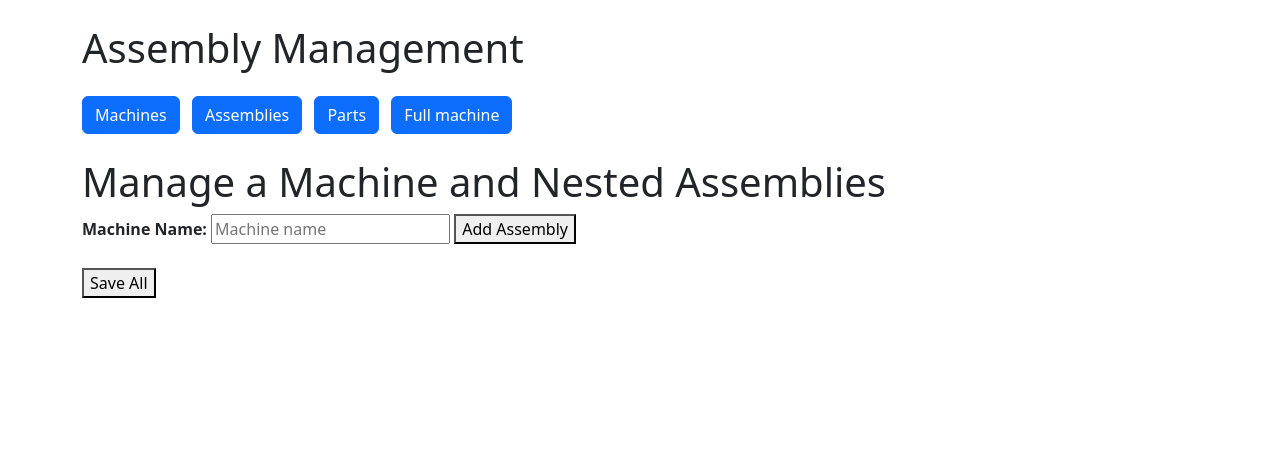
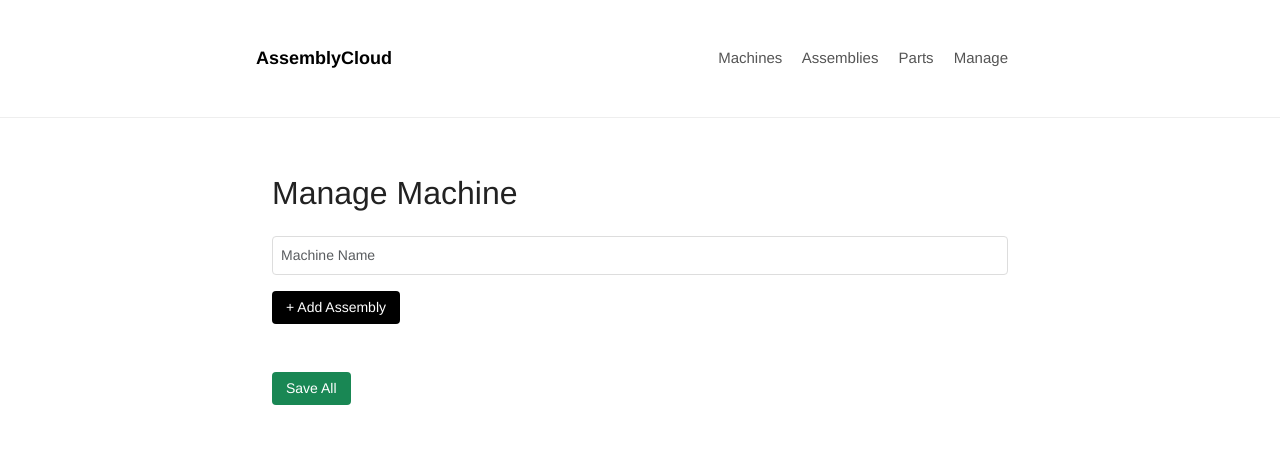
Before and after one commit to alex-1-tech/AssemCloud, a Django app: page /manage/ in a window 1280 px wide. Shown: the top 460 px of the page. Run offline with Django 5.2, Linux system fonts and the light colour scheme.

Commit message:
Added hierarchies to templates and fixed the tree-like saving of models.

```diff
--- a/assembler/assembler/settings/base.py
+++ b/assembler/assembler/settings/base.py
@@ -121,6 +121,10 @@ USE_TZ = True
 
 STATIC_URL = "static/"
 
+STATICFILES_DIRS = [
+    BASE_DIR / "static",
+]
+
 # Default primary key field type
 # https://docs.djangoproject.com/en/5.2/ref/settings/#default-auto-field
 
--- /dev/null
+++ b/assembler/assembler/static/assembler/css/styles.css
@@ -0,0 +1,75 @@
+body {
+    background: #fff;
+    font-family: 'Helvetica Neue', sans-serif;
+    font-weight: 400;
+    font-size: 15px;
+    color: #222;
+    margin: 0;
+    padding: 0;
+}
+
+nav.navbar {
+    background: #fff;
+    border-bottom: 1px solid #eee;
+}
+
+.navbar-brand {
+    font-weight: 600;
+    font-size: 18px;
+    color: #000;
+}
+
+.nav-link {
+    color: #555;
+    margin-right: 1rem;
+}
+
+.nav-link:hover {
+    color: #000;
+}
+
+.btn {
+    border-radius: 4px;
+    padding: 6px 14px;
+    font-size: 14px;
+}
+
+.btn-primary {
+    background-color: #000;
+    border: none;
+}
+
+.btn-success {
+    background-color: #198754;
+    border: none;
+}
+
+.form-control {
+    border: 1px solid #ddd;
+    border-radius: 4px;
+    padding: 8px;
+    font-size: 14px;
+}
+
+.list-group-item {
+    border: none;
+    border-bottom: 1px solid #eee;
+    padding: 12px 0;
+}
+
+.list-group-item:last-child {
+    border-bottom: none;
+}
+
+h1,
+h2,
+h3 {
+    font-weight: 500;
+    margin-bottom: 1.5rem;
+}
+
+.container {
+    max-width: 800px;
+    margin: 0 auto;
+    padding: 2rem 1rem;
+}
--- a/assembler/assembler/templates/base.html
+++ b/assembler/assembler/templates/base.html
@@ -1,24 +1,26 @@
 <!DOCTYPE html>
 <html lang="en">
-  <head>
-    <meta charset="UTF-8" />
-    <title>Assembly Manager</title>
-    <link
-      href="https://cdn.jsdelivr.net/npm/bootstrap@5.3.3/dist/css/bootstrap.min.css"
-      rel="stylesheet"
-    />
-    <script src="https://code.jquery.com/jquery-3.6.0.min.js"></script>
-  </head>
-  <body>
-    <div class="container mt-4">
-      <h1 class="mb-4">Assembly Management</h1>
-      <nav class="mb-4">
-        <a href="/machines/" class="btn btn-primary me-2">Machines</a>
-        <a href="/assemblies/" class="btn btn-primary me-2">Assemblies</a>
-        <a href="/parts/" class="btn btn-primary me-2">Parts</a>
-        <a href="/manage/" class="btn btn-primary">Full machine</a>
-      </nav>
-      {% block content %}{% endblock %}
-    </div>
-  </body>
+<head>
+  <meta charset="UTF-8">
+  <title>{% block title %}Assembly Manager{% endblock %}</title>
+  <meta name="viewport" content="width=device-width, initial-scale=1">
+  {% load static %}
+
+  <link href="https://cdn.jsdelivr.net/npm/bootstrap-icons/font/bootstrap-icons.css" rel="stylesheet">
+  <link href="https://cdn.jsdelivr.net/npm/bootstrap@5.3.3/dist/css/bootstrap.min.css" rel="stylesheet">
+  <link href="{% static 'assembler/css/styles.css' %}" rel="stylesheet">
+  {% block extra_head %}{% endblock %}
+</head>
+<body>
+
+{% include 'components/navbar.html' %}
+<script src="https://code.jquery.com/jquery-3.6.0.min.js"></script>
+<script src="https://cdn.jsdelivr.net/npm/bootstrap@5.3.3/dist/js/bootstrap.bundle.min.js"></script>
+
+<main class="container">
+  {% block content %}{% endblock %}
+</main>
+
+{% block extra_scripts %}{% endblock %}
+</body>
 </html>
--- a/assembler/assembler/templates/components/navbar.html
+++ b/assembler/assembler/templates/components/navbar.html
@@ -0,0 +1,11 @@
+<nav class="navbar navbar-light">
+  <div class="container">
+    <a class="navbar-brand" href="/">AssemblyCloud</a>
+    <div>
+      <a class="nav-link d-inline" href="/machines/">Machines</a>
+      <a class="nav-link d-inline" href="/assemblies/">Assemblies</a>
+      <a class="nav-link d-inline" href="/parts/">Parts</a>
+      <a class="nav-link d-inline" href="/manage/">Manage</a>
+    </div>
+  </div>
+</nav>
--- a/assembler/assembler/templates/core/manage/manage_objects.html
+++ b/assembler/assembler/templates/core/manage/manage_objects.html
@@ -1,118 +1,51 @@
-{% extends 'base.html' %} {% block content %}
-<h1>Manage a Machine and Nested Assemblies</h1>
+{% extends 'base.html' %}
+{% load static %}
+{% block title %}Manage Machine{% endblock %}
 
-<div class="machine">
-  <label><strong>Machine Name:</strong></label>
-  <input
-    type="text"
-    id="machine-name"
-    name="machine_name"
-    placeholder="Machine name"
-    required
-  />
-  <button class="add-assembly-btn">Add Assembly</button>
-  <div class="assemblies"></div>
-</div>
+{% block content %}
+
+<div class="container py-4">
+  <h2 class="mb-4">Manage Machine</h2>
+
+  <input type="text" id="machine-name" class="form-control mb-3" placeholder="Machine Name" required>
+
+  <button type="button" class="btn btn-primary mb-4" id="add-root-assembly">+ Add Assembly</button>
+
+  <div id="assemblies-root"></div>
 
   <template id="assembly-template">
-  <div class="assembly">
-    <input
-      type="text"
-      name="assembly_name"
-      placeholder="Assembly name"
-      required
-    />
-    <button class="add-assembly-btn">Add Sub-Assembly</button>
-    <button class="add-part-btn">Add Part</button>
-    <div class="assemblies"></div>
+    <div class="border-start ps-3 mt-3 assembly">
+      <div class="d-flex align-items-center gap-2 mb-2">
+        <input type="text" name="assembly_name" class="form-control" placeholder="Assembly Name" required>
+        <button type="button" class="btn btn-sm btn-outline-primary add-sub-assembly" title="Add Sub-Assembly">
+          <i class="bi bi-boxes"></i>
+        </button>
+        <button type="button" class="btn btn-sm btn-outline-success add-part" title="Add Part">
+          <i class="bi bi-box"></i>
+        </button>
+      </div>
+      <div class="sub-assemblies"></div>
       <div class="parts"></div>
     </div>
   </template>
 
   <template id="part-template">
-  <div class="part">
-    <input type="text" name="part_name" placeholder="Part name" required />
+    <div class="border-start ps-3 mt-2 part">
+      <div class="d-flex align-items-center gap-2 mb-2">
+        <input type="text" name="part_name" class="form-control" placeholder="Part Name" required>
+      </div>
     </div>
   </template>
 
-<br />
-<button onclick="submitData()">Save All</button>
+  <button type="button" class="btn btn-success mt-4" onclick="submitData()">Save All</button>
+</div>
 
-<style>
-  .assembly,
-  .part {
-    margin-left: 30px;
-    padding: 10px;
-    border-left: 2px dashed #aaa;
-  }
-</style>
+{% endblock %}
 
+{% block extra_scripts %}
 <script>
-  $(document).ready(function () {
-    $(".machine").on("click", ".add-assembly-btn", function () {
-      const assembly = $("#assembly-template").prop("content").cloneNode(true);
-      $(this).siblings(".assemblies").append(assembly);
-    });
-
-    $(".machine").on("click", ".add-part-btn", function () {
-      const part = $("#part-template").prop("content").cloneNode(true);
-      $(this).siblings(".parts").append(part);
-    });
-  });
-
-  function buildAssemblyTree($element) {
-    const name = $element.children('input[name="assembly_name"]').val().trim();
-    if (!name) return null; // Пропускаем пустую сборку
-
-    const parts = [];
-    $element
-      .children(".parts")
-      .children(".part")
-      .each(function () {
-        const partName = $(this).find('input[name="part_name"]').val().trim();
-        if (partName) {
-          parts.push({ name: partName });
-        }
-      });
-
-    const subAssemblies = [];
-    $element
-      .children(".assemblies")
-      .children(".assembly")
-      .each(function () {
-        const child = buildAssemblyTree($(this));
-        if (child) subAssemblies.push(child);
-      });
-
-    return { name, parts, sub_assemblies: subAssemblies };
-  }
-
-  function submitData() {
-    const machineName = $("#machine-name").val();
-    const assemblies = [];
-
-    $(".machine > .assemblies > .assembly").each(function () {
-      assemblies.push(buildAssemblyTree($(this)));
-    });
-
-    const payload = {
-      name: machineName,
-      assemblies,
-    };
-
-    console.log("Submitting payload:", payload);
-
-    fetch('{% url "save_all_objects" %}', {
-      method: "POST",
-      headers: {
-        "Content-Type": "application/json",
-        "X-CSRFToken": "{{ csrf_token }}",
-      },
-      body: JSON.stringify({ machine: payload }),
-    })
-      .then((res) => res.json())
-      .then((data) => alert("Saved successfully!"))
-      .catch((err) => alert("Error saving: " + err));
-  }
+  const saveUrl = "{% url 'save_all_objects' %}";
+  const csrfToken = "{{ csrf_token }}";
 </script>
+<script src="{% static 'core/js/manage.js' %}"></script>
 {% endblock %}
--- a/assembler/core/services/save_machine.py
+++ b/assembler/core/services/save_machine.py
@@ -22,11 +22,14 @@ def create_assembly(data, machine, parent_assembly=None):
             )
 
     for sub in data.get("sub_assemblies", []):
+        print("Second init:", sub, assembly)
         create_assembly(sub, machine, assembly)
 
 
 def save_machine(machine_data):
+    print(machine_data)
     machine = Machine.objects.create(name=machine_data["name"])
     for assembly in machine_data.get("assemblies", []):
+        print("First init:", assembly)
         create_assembly(assembly, machine)
     return machine
--- a/assembler/core/views/assembly_views.py
+++ b/assembler/core/views/assembly_views.py
@@ -13,13 +13,14 @@ class AssemblyListView(ListView):
     def get_queryset(self):
         query = self.request.GET.get("q", "")
         qs = Assembly.objects.select_related("machine", "parent_assembly")
-        return (
+        qs = (
             qs.filter(
                 Q(name__icontains=query) | Q(machine__name__icontains=query)
             )
             if query
             else qs
         )
+        return qs
 
     def get_context_data(self, **kwargs):
         context = super().get_context_data(**kwargs)
```
Also changed, not shown: assembler/assembler/static/core/js/machines.js (added, +19 -0 lines), assembler/assembler/static/core/js/manage.js (added, +58 -0 lines), assembler/assembler/templates/components/assembly_tree.html (added, +21 -0 lines), assembler/assembler/templates/components/form.html (+9 -0 lines), assembler/assembler/templates/components/table.html (+12 -0 lines), assembler/assembler/templates/core/assemblies/add.html (+13 -5 lines), assembler/assembler/templates/core/assemblies/list.html (+21 -23 lines), assembler/assembler/templates/core/machines/add.html (+13 -5 lines), assembler/assembler/templates/core/machines/list.html (+42 -16 lines), assembler/assembler/templates/core/parts/add.html (+13 -5 lines), assembler/assembler/templates/core/parts/list.html (+19 -18 lines), assembler/core/models.py (+5 -2 lines), assembler/core/views/machine_views.py (+24 -5 lines). Lines whose indentation alone changed are shown as unchanged.
